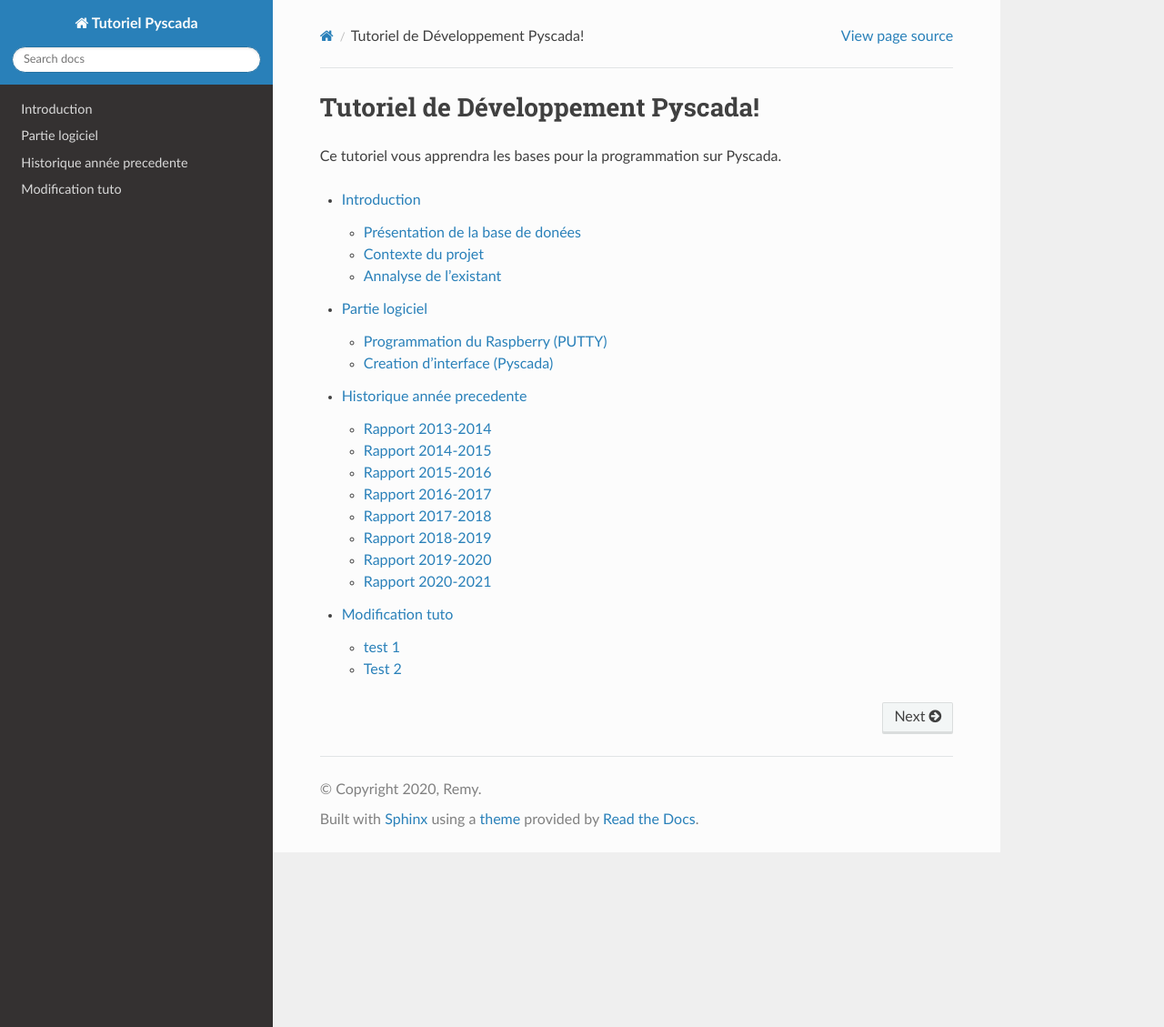
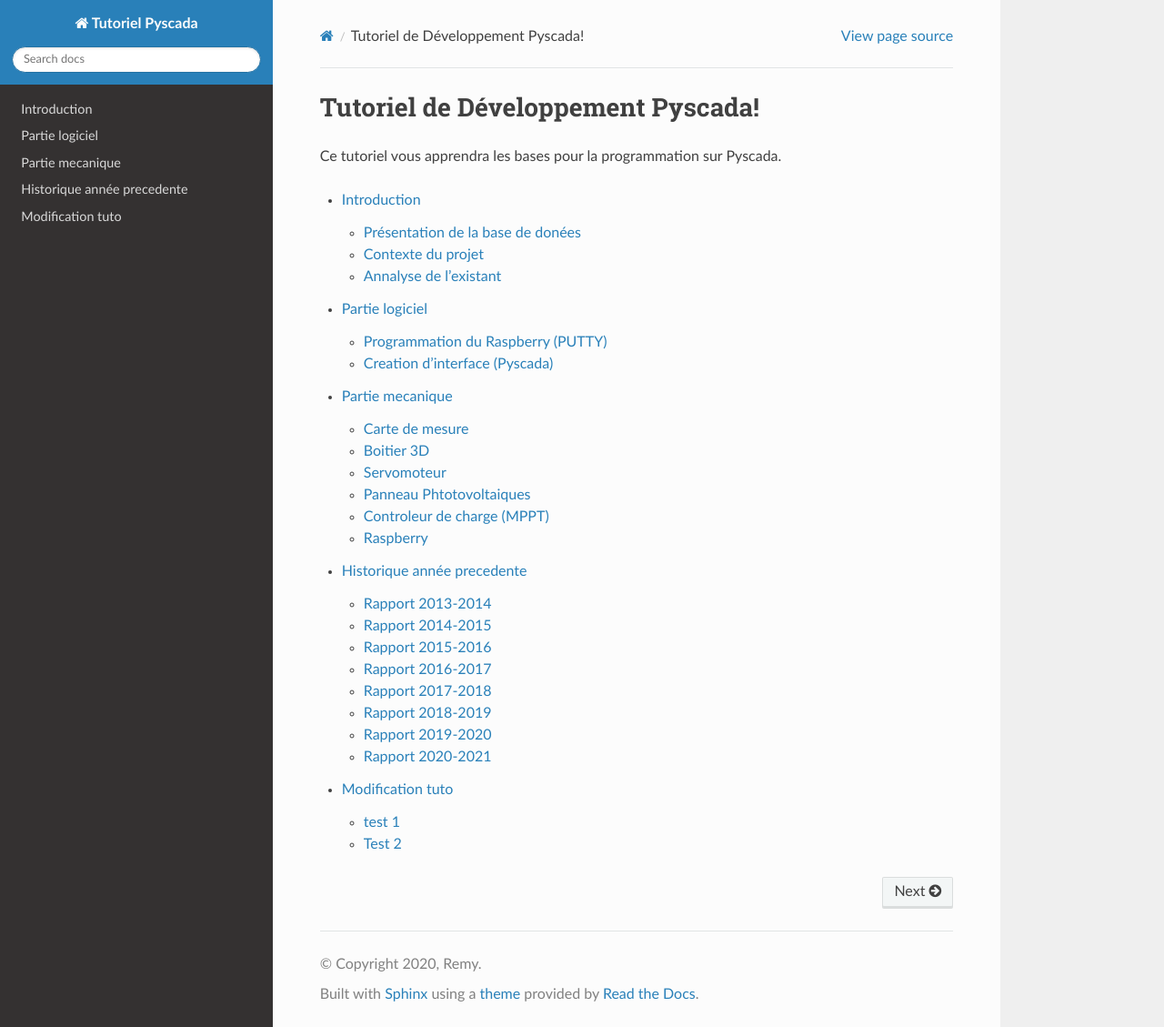
Before and after one commit to pt-tracker-gim/trackeurSolaire, a Sphinx documentation site: the page built from docs/source/index.rst, in a window 1280 px wide and 1129 px high. Shown: the whole window at 91% size. Built offline with Sphinx 7.4.7 and the Read the Docs theme 2.0.0, drawn with Linux system fonts in a browser that asks for light colours.

Commit message:
Update Partie_mécanique.rst

```diff
--- a/docs/source/Partie_mécanique.rst
+++ b/docs/source/Partie_mécanique.rst
@@ -1,2 +1,20 @@
-# Markdown Tutorial
-![](http://i.imgur.com/IMTN5cy.png)
+Partie mecanique
+================
+
+Carte de mesure
+^^^^^^^^^^^^^^^
+
+Boitier 3D
+^^^^^^^^^^
+
+Servomoteur
+^^^^^^^^^^^
+
+Panneau Phtotovoltaiques
+^^^^^^^^^^^^^^^^^^^^^^^^
+
+Controleur de charge (MPPT)
+^^^^^^^^^^^^^^^^^^^^^^^^^^^
+
+Raspberry
+^^^^^^^^^
```
